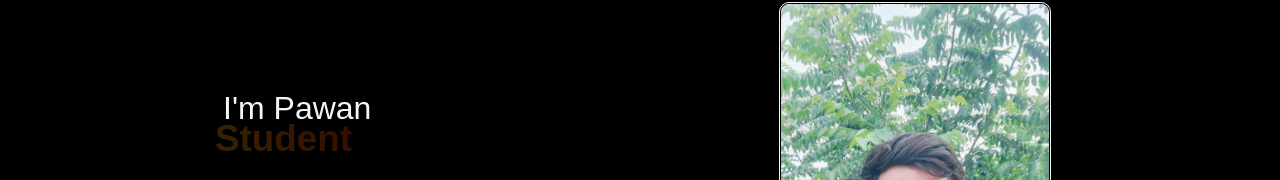
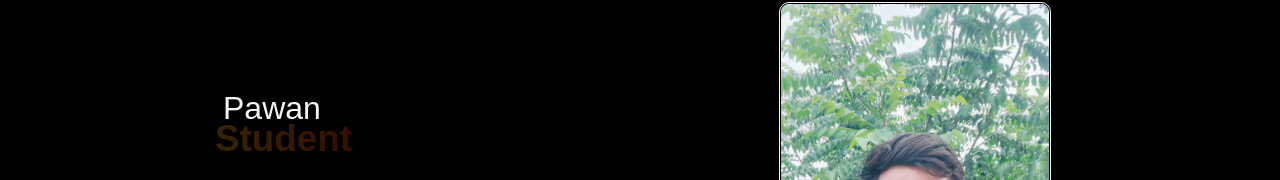
Before and after one commit to pawanprajapat9904/hcjs, a plain HTML site: page index.html in a window 1280 px wide. Shown: the part 258-438 px from the top of the page. Drawn offline with nearby package versions, Linux system fonts and the light colour scheme.

Commit message:
Update index.html

```diff
--- a/index.html
+++ b/index.html
@@ -38,7 +38,7 @@
     <div class="container">
         <section id="home">
             <div class="sIntro">
-                <p  class="self_intro"> I'm Pawan</p>
+                <p  class="self_intro">Pawan</p>
                 <div class="h1trt">
                     <h1>Computer </h1>
                     <h1>Science </h1>
```
